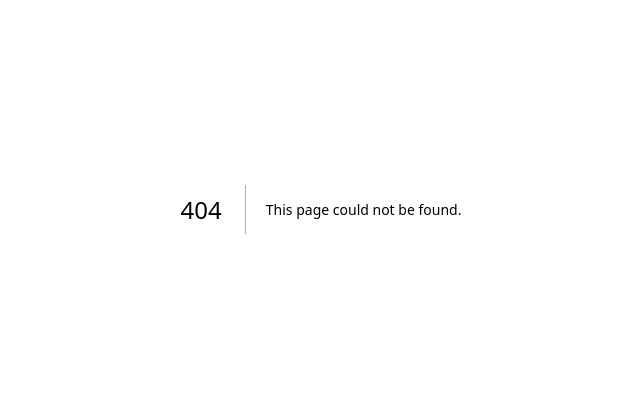
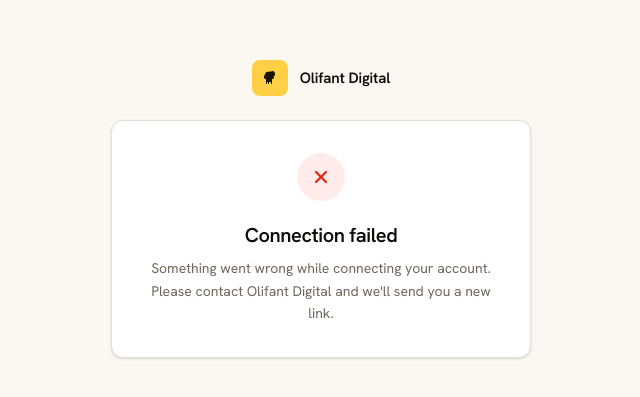
Before and after one commit to alextheolifant/olifant-internal-tool, a Next.js app in the folder apps/web/: page /sp-api/connected in a window 1280 px wide. Before the commit this address had no page. Shown: the part 191-588 px from the top of the page, without its empty margins (319-959 px from the left). Built offline with nearby package versions, Linux system fonts and the light colour scheme; a web font is replaced by a local one.

Commit message:
fix(sp-api): redirect OAuth callback to a public confirmation page

```diff
--- a/apps/web/app/dashboard/_components/AllClientsView.tsx
+++ b/apps/web/app/dashboard/_components/AllClientsView.tsx
@@ -1,6 +1,6 @@
 "use client";
 
-import { Suspense, useState, useEffect, useCallback, useMemo, useTransition } from "react";
+import { useState, useEffect, useCallback, useMemo, useTransition } from "react";
 import type { ClientRow, ViewMode, ClientStatus } from "../_lib/types";
 import { computeTotals } from "../_lib/totals";
 import { apiFetch } from "@/lib/api";
@@ -13,7 +13,6 @@
 import { ClientTable } from "./ClientTable";
 import { TrendsPanel } from "./TrendsPanel";
 import { ClientEditPanel, type ClientFormValues } from "./ClientEditPanel";
-import { ConnectionStatusBanner } from "./ConnectionStatusBanner";
 
 // ── Status / Tier maps (form values → API enum strings) ───────────────────────
 
@@ -121,9 +120,6 @@
 
   return (
     <div className="flex h-full flex-col bg-canvas overflow-auto">
-      <Suspense fallback={null}>
-        <ConnectionStatusBanner />
-      </Suspense>
       <SummaryCards totals={totals} dateLabel={range.label} isLoading={isLoading} currencyCode={portfolioCc} approx={portfolioApprox} />
 
       <div className="flex flex-1 items-start gap-4 p-4">
--- a/apps/web/app/dashboard/_components/ConnectionStatusBanner.tsx
+++ /dev/null
@@ -1,60 +0,0 @@
-"use client";
-
-import { useEffect, useState } from "react";
-import { useRouter, useSearchParams } from "next/navigation";
-
-const REASON_MESSAGES: Record<string, string> = {
-  missing_params: "Amazon didn't return the expected authorization details. Please try connecting again.",
-  connection_failed: "Couldn't connect the Amazon account. The link may have expired — generate a new one and try again.",
-};
-
-export function ConnectionStatusBanner() {
-  const router = useRouter();
-  const searchParams = useSearchParams();
-
-  // Snapshot once on first read — searchParams itself changes (to null) once
-  // the effect below strips the URL, but the banner should stay visible until
-  // the user dismisses it.
-  const [status, setStatus] = useState<{ success: boolean; reason: string | null } | null>(() => {
-    const spConnected = searchParams.get("sp_connected");
-    return spConnected === null ? null : { success: spConnected === "1", reason: searchParams.get("reason") };
-  });
-
-  useEffect(() => {
-    if (searchParams.get("sp_connected") === null) return;
-    // Strip the OAuth callback params from the URL once read, so a refresh
-    // doesn't keep re-showing the banner.
-    const url = new URL(window.location.href);
-    url.searchParams.delete("sp_connected");
-    url.searchParams.delete("clientId");
-    url.searchParams.delete("reason");
-    router.replace(url.pathname + url.search);
-    // eslint-disable-next-line react-hooks/exhaustive-deps
-  }, []);
-
-  if (!status) return null;
-
-  const message = status.success
-    ? "Amazon account connected successfully."
-    : (status.reason && REASON_MESSAGES[status.reason]) || "Couldn't connect the Amazon account. Please try again.";
-
-  return (
-    <div
-      className={`flex items-center justify-between gap-3 border-b px-5 py-2.5 text-[12px] ${
-        status.success ? "border-green-200 bg-green-50 text-green-700" : "border-red-200 bg-red-50 text-red-700"
-      }`}
-    >
-      <span>{message}</span>
-      <button
-        type="button"
-        onClick={() => setStatus(null)}
-        className="shrink-0 text-current opacity-60 hover:opacity-100"
-        aria-label="Dismiss"
-      >
-        <svg width="10" height="10" viewBox="0 0 12 12" fill="none" aria-hidden="true">
-          <path d="M1 1l10 10M11 1L1 11" stroke="currentColor" strokeWidth="1.5" strokeLinecap="round" />
-        </svg>
-      </button>
-    </div>
-  );
-}
--- /dev/null
+++ b/apps/web/app/sp-api/connected/page.tsx
@@ -0,0 +1,108 @@
+import type { Metadata } from "next";
+
+export const metadata: Metadata = {
+  title: "Amazon Connection · Olifant Digital",
+};
+
+const REASON_MESSAGES: Record<string, string> = {
+  missing_params:
+    "Amazon didn't send back the information we needed to complete the connection.",
+  connection_failed:
+    "Something went wrong while connecting your account.",
+};
+
+export default async function SpApiConnectedPage({
+  searchParams,
+}: {
+  searchParams: Promise<{ status?: string; reason?: string }>;
+}) {
+  const { status, reason } = await searchParams;
+  const success = status === "success";
+
+  return (
+    <div className="flex min-h-screen items-center justify-center bg-canvas px-6">
+      <div className="w-full max-w-[420px] text-center">
+        <div className="mb-6 flex items-center justify-center gap-3">
+          <Logomark />
+          <span className="text-[15px] font-semibold text-ink tracking-[-0.01em]">
+            Olifant Digital
+          </span>
+        </div>
+
+        <div className="rounded-xl border border-neutral-200 bg-white p-8 shadow-sm">
+          {success ? (
+            <>
+              <StatusIcon variant="success" />
+              <h1 className="mt-5 text-xl font-semibold text-ink tracking-[-0.02em]">
+                Account connected
+              </h1>
+              <p className="mt-2 text-[14px] leading-relaxed text-neutral-500">
+                Your Amazon account has been successfully connected to Olifant
+                Digital. You can close this window now.
+              </p>
+            </>
+          ) : (
+            <>
+              <StatusIcon variant="error" />
+              <h1 className="mt-5 text-xl font-semibold text-ink tracking-[-0.02em]">
+                Connection failed
+              </h1>
+              <p className="mt-2 text-[14px] leading-relaxed text-neutral-500">
+                {(reason && REASON_MESSAGES[reason]) ??
+                  "Something went wrong while connecting your account."}{" "}
+                Please contact Olifant Digital and we&apos;ll send you a new
+                link.
+              </p>
+            </>
+          )}
+        </div>
+      </div>
+    </div>
+  );
+}
+
+function StatusIcon({ variant }: { variant: "success" | "error" }) {
+  const success = variant === "success";
+  return (
+    <div
+      className={`mx-auto flex h-12 w-12 items-center justify-center rounded-full ${
+        success ? "bg-green-50" : "bg-red-50"
+      }`}
+    >
+      {success ? (
+        <svg width="22" height="22" viewBox="0 0 22 22" fill="none" aria-hidden="true">
+          <path
+            d="M4 11.5 9 16.5 18 6.5"
+            stroke="#2D8C04"
+            strokeWidth="2.2"
+            strokeLinecap="round"
+            strokeLinejoin="round"
+          />
+        </svg>
+      ) : (
+        <svg width="22" height="22" viewBox="0 0 22 22" fill="none" aria-hidden="true">
+          <path
+            d="M6 6l10 10M16 6 6 16"
+            stroke="#E62415"
+            strokeWidth="2.2"
+            strokeLinecap="round"
+            strokeLinejoin="round"
+          />
+        </svg>
+      )}
+    </div>
+  );
+}
+
+function Logomark() {
+  return (
+    <div className="flex h-9 w-9 items-center justify-center rounded-lg bg-brand">
+      <svg width="18" height="18" viewBox="0 0 18 18" fill="none" aria-hidden="true">
+        <path
+          d="M14 4.5C14 3.12 12.88 2 11.5 2c-.64 0-1.22.24-1.66.63A4.49 4.49 0 0 0 9 2.5c-.67 0-1.3.15-1.87.43A2.5 2.5 0 0 0 4 5.5v.25C3.45 6.08 3 6.74 3 7.5v1C3 9.33 3.67 10 4.5 10H5v4.5a.5.5 0 0 0 1 0V13h1v1.5a.5.5 0 0 0 1 0V13h2v1.5a.5.5 0 0 0 1 0V10h.5c.83 0 1.5-.67 1.5-1.5V8c0-.38-.08-.73-.23-1.05C14.46 6.54 14 5.57 14 4.5Z"
+          fill="#19130D"
+        />
+      </svg>
+    </div>
+  );
+}
--- a/apps/web/proxy.ts
+++ b/apps/web/proxy.ts
@@ -1,7 +1,7 @@
 import { NextResponse } from 'next/server';
 import type { NextRequest } from 'next/server';
 
-const PUBLIC_PATHS = ['/login'];
+const PUBLIC_PATHS = ['/login', '/sp-api/connected'];
 
 export function proxy(request: NextRequest) {
   const { pathname } = request.nextUrl;
```
Also changed, not shown: 1 other file (tests, documents, lock files or other folders).
